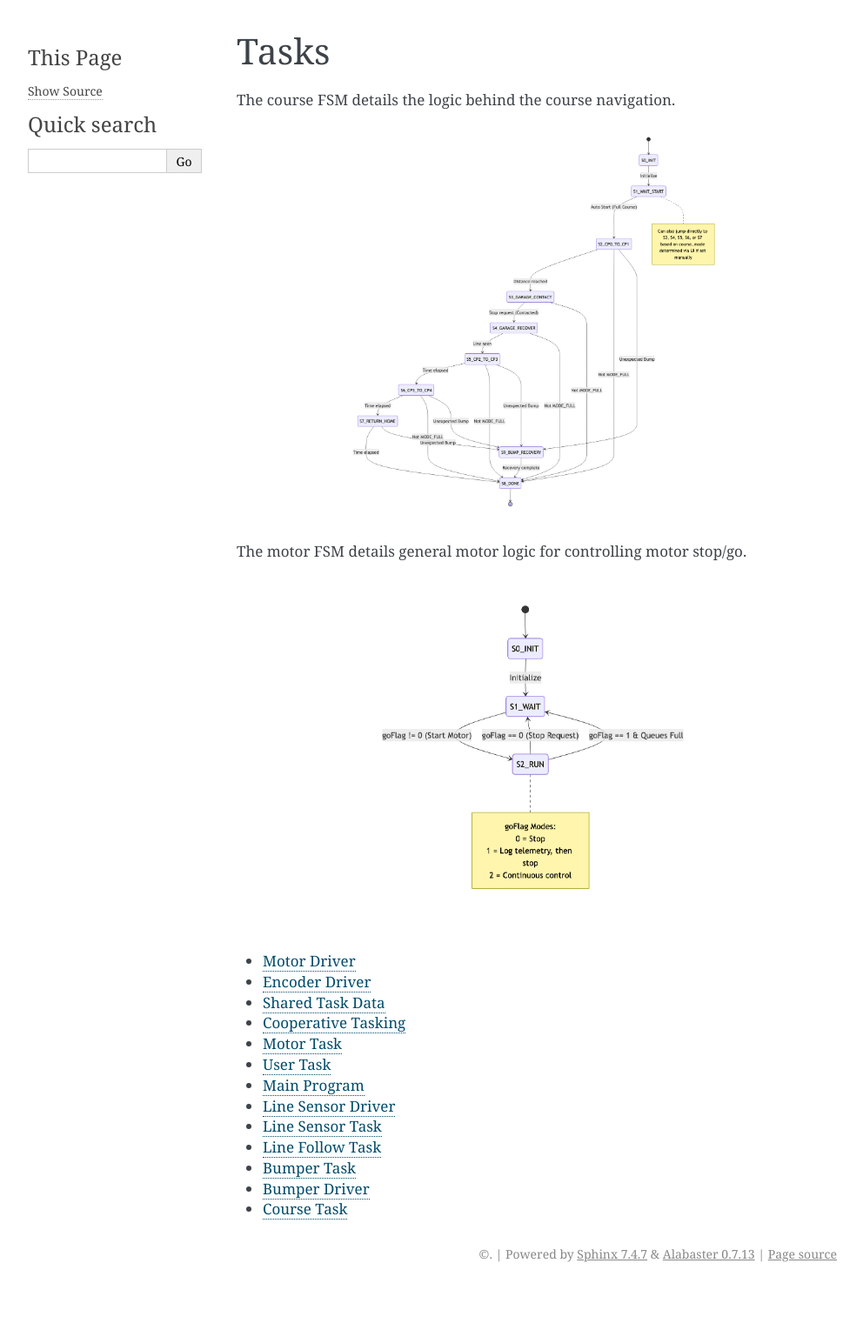
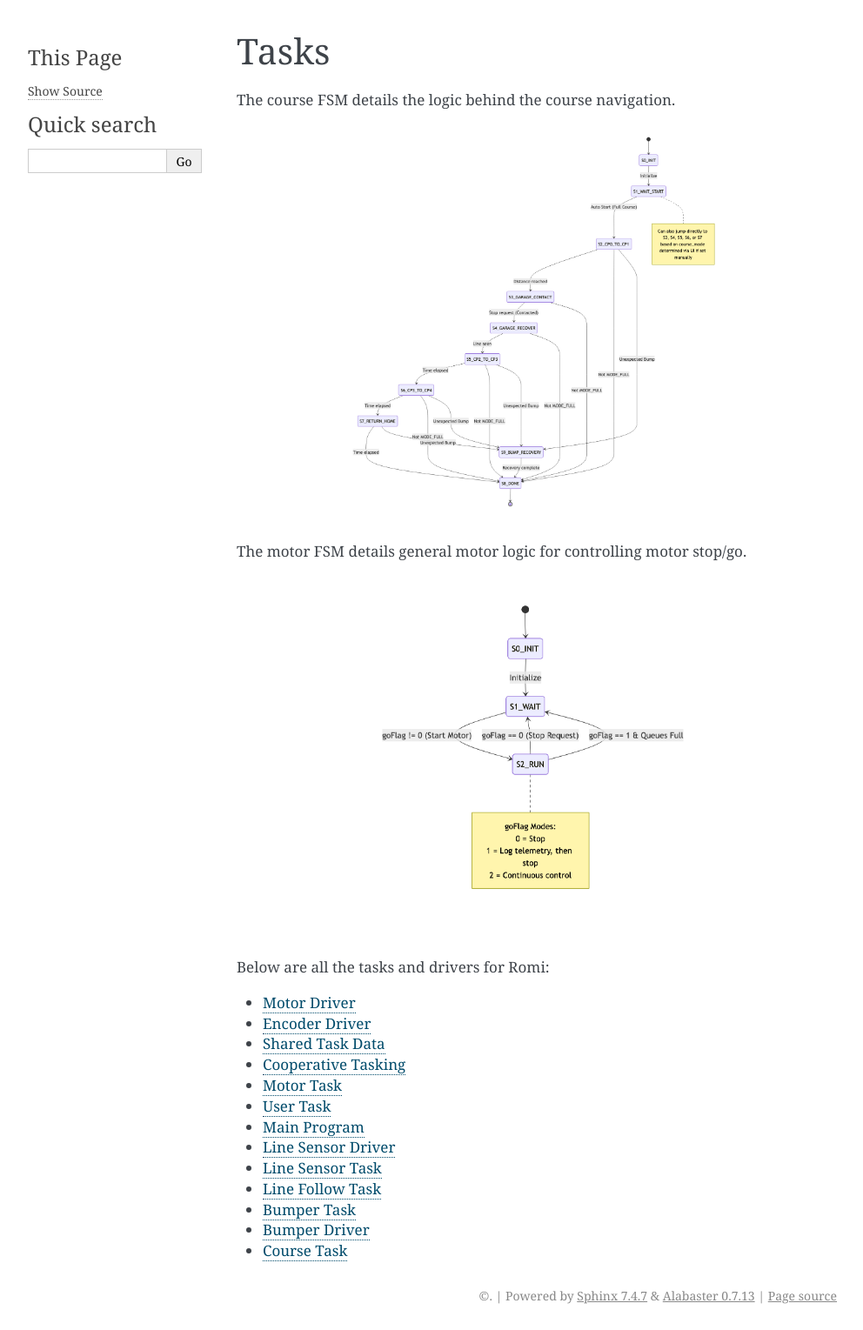
Before and after one commit to ksacul/ME405, a Sphinx documentation site: the page built from docs/source/tasks.rst, in a window 1280 px wide. Shown: the whole page at 87% size, without its empty margins (148-1140 px from the left). Built offline with Sphinx 7.4.7, drawn with Linux system fonts in a browser that asks for light colours; before the commit the page ends 1481 px from its top, so only the background shows below that.

Commit message:
Update docs and site content

```diff
--- a/docs/source/tasks.rst
+++ b/docs/source/tasks.rst
@@ -15,6 +15,8 @@ The motor FSM details general motor logic for controlling motor stop/go.
    :align: center
    :alt: Motor FSM
 
+Below are all the tasks and drivers for Romi:
+
 .. toctree::
    :maxdepth: 1
 
```
